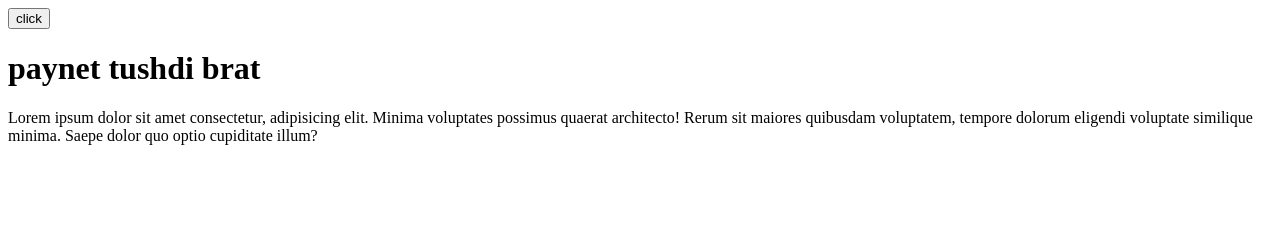
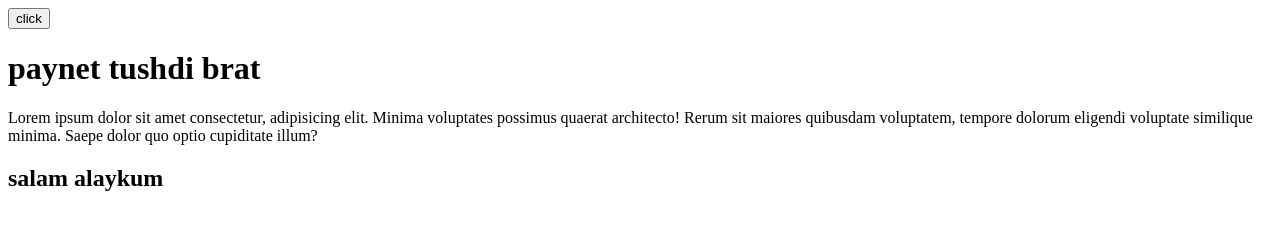
Before and after one commit to ATHAMWAR/githubgakirdim, a plain HTML site: page index.html in a window 1280 px wide. Drawn offline with Linux system fonts and the light colour scheme.

Commit message:
Update index.html

```diff
--- a/index.html
+++ b/index.html
@@ -11,5 +11,6 @@
      <h1>paynet tushdi brat </h1>
 
      <p>Lorem ipsum dolor sit amet consectetur, adipisicing elit. Minima voluptates possimus quaerat architecto! Rerum sit maiores quibusdam voluptatem, tempore dolorum eligendi voluptate similique minima. Saepe dolor quo optio cupiditate illum?</p>
+     <h2>salam alaykum</h2>
 </body>
 </html>
```
